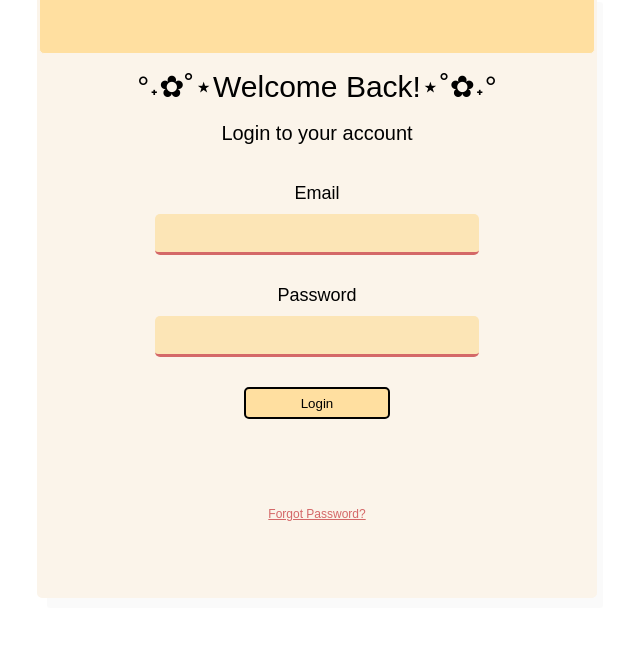
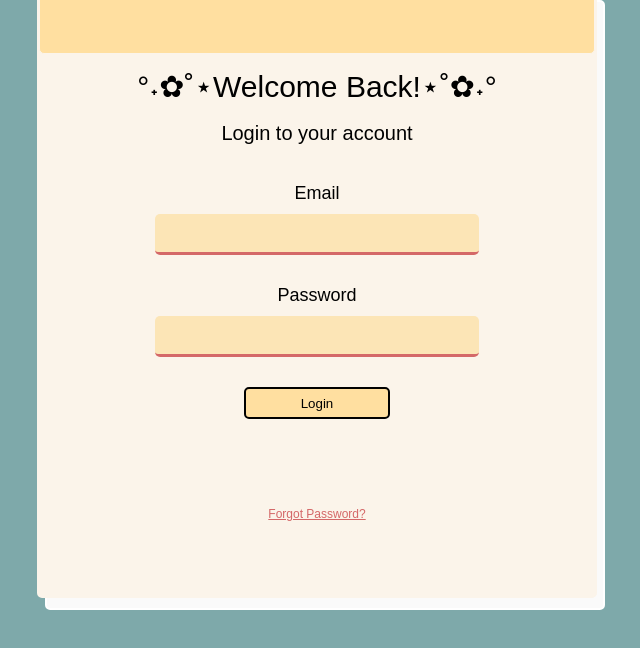
Before and after one commit to shanwhite/petal, a React (Create React App) app in the folder petal/: page /login in a window 1280 px wide. Shown: the top 648 px of the page, without its empty margins (315-955 px from the left). Built offline with nearby package versions, Linux system fonts and the light colour scheme; a web font is replaced by a local one.

Commit message:
fixed css

```diff
--- a/petal/src/LoginSignUp/login.css
+++ b/petal/src/LoginSignUp/login.css
@@ -3,6 +3,7 @@ body {
     display: flex;
     justify-content: center;
     align-items: center;
+    background-color: #7ea9aa;
 }
 
 .Title{
--- a/petal/src/LoginSignUp/signup.css
+++ b/petal/src/LoginSignUp/signup.css
@@ -3,6 +3,7 @@ body {
     display: flex;
     justify-content: center;
     align-items: center;
+    background-color: #7ea9aa;
 }
 
 .Title2{
```
